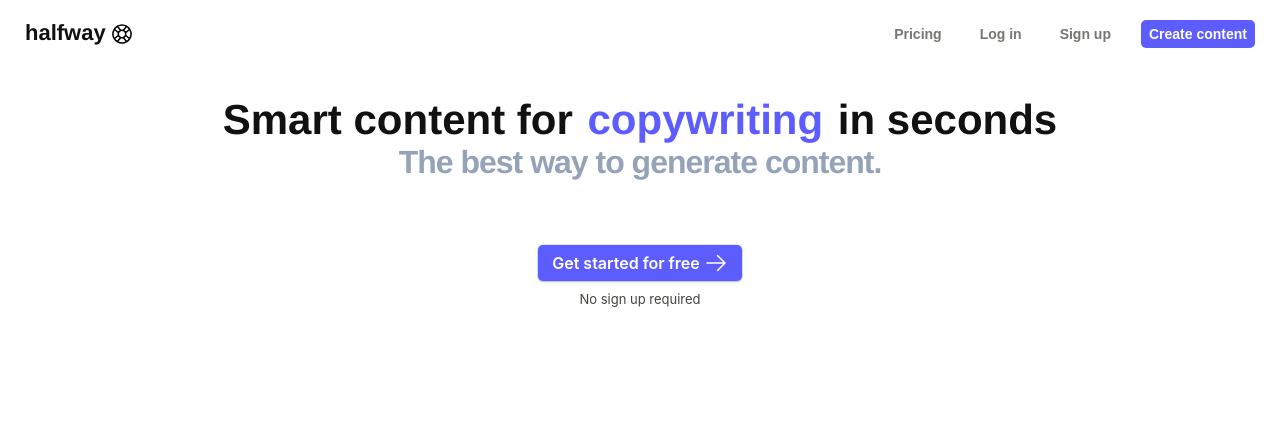
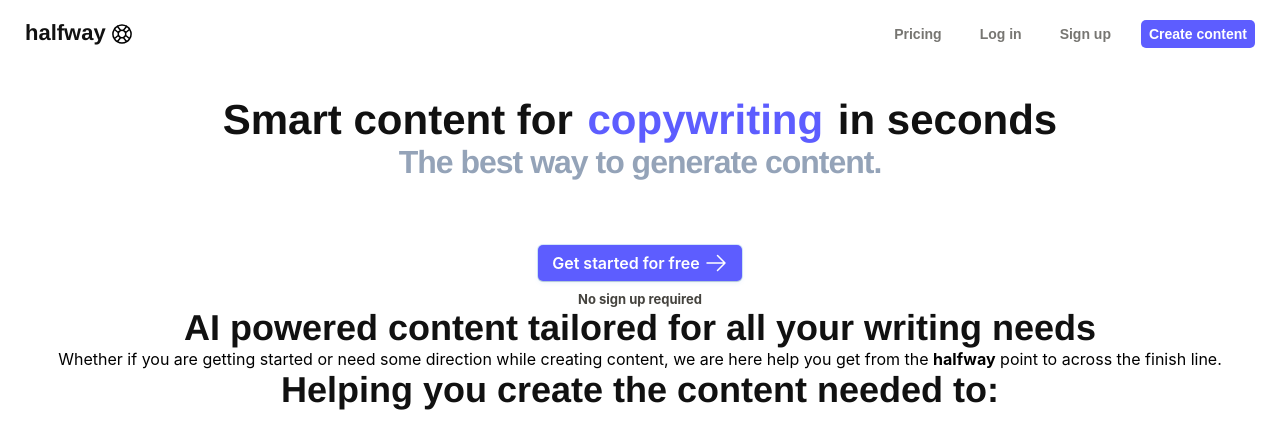
Before and after one commit to kylelong/halfway, a React (Create React App) app in the folder client/: page / in a window 1280 px wide. Shown: the top 448 px of the page. Built offline with nearby package versions, Linux system fonts and the light colour scheme.

Commit message:
move .gitignore

```diff
--- a/client/src/components/LandingPage/LandingPage.tsx
+++ b/client/src/components/LandingPage/LandingPage.tsx
@@ -75,6 +75,15 @@ export const NoSignUp = styled.div`
   color: rgb(69, 67, 62);
   font-size: 13px;
   text-align: center;
+  font-weight: bold;
+`;
+
+export const SectionHeader = styled.div`
+  font-family: "Helvetica Neue", sans-serif;
+  text-align: center;
+  font-weight: bold;
+  font-size: 36px;
+  color: rgb(17, 17, 17);
 `;
 
 function LandingPage() {
@@ -92,6 +101,17 @@ function LandingPage() {
           Get started for free <img src={arrowRight} style={svgStyle} />{" "}
         </GetStarted>
         <NoSignUp>No sign up required</NoSignUp>
+        <SectionHeader>
+          AI powered content tailored for all your writing needs
+        </SectionHeader>
+
+        <div>
+          Whether if you are getting started or need some direction while
+          creating content, we are here help you get from the <b>halfway</b>{" "}
+          point to across the finish line.
+        </div>
+
+        <SectionHeader>Helping you create the content needed to:</SectionHeader>
       </Container>
     </div>
   );
```
Also changed, not shown: 1 other file (tests, documents, lock files or other folders).
